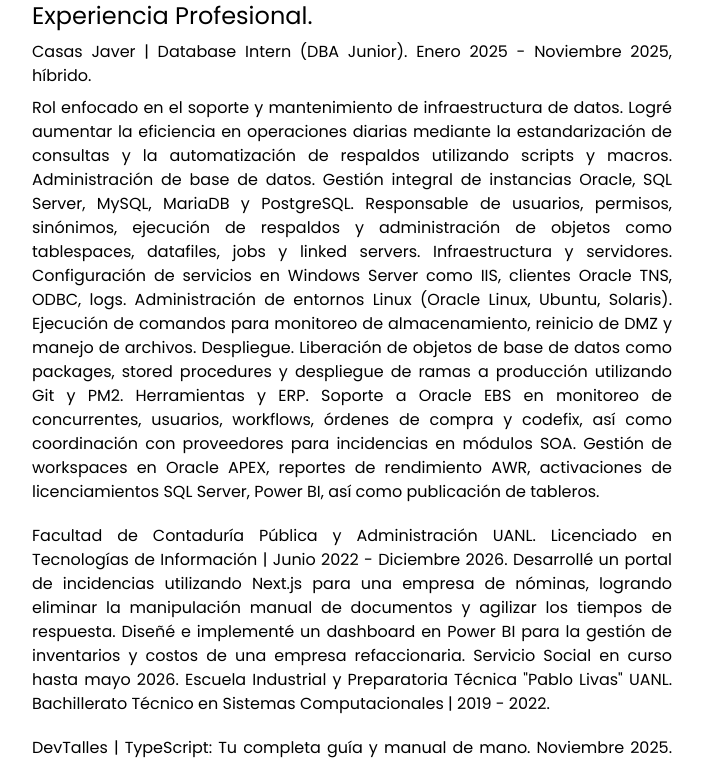
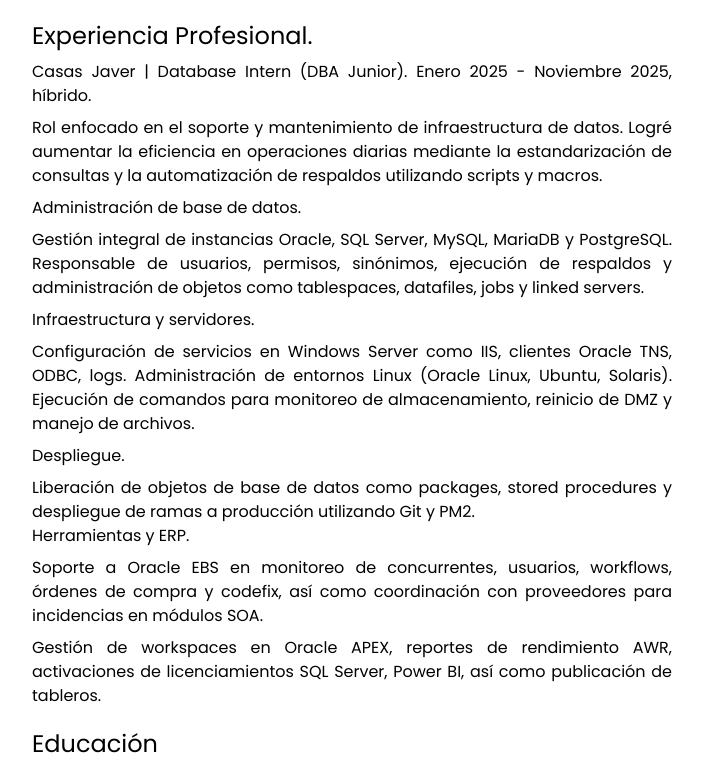
Before and after one commit to Angel-Diaz-H/CV-Tailwind-CSS, a React (Vite) app: page / in a window 1280 px wide. Shown: the part 407-1169 px from the top of the page, without its empty margins (288-991 px from the left). Built offline with nearby package versions, Linux system fonts and the light colour scheme.

Commit message:
Etiquetas de títulos con tamaños

```diff
--- a/src/components/Capacitaciones.tsx
+++ b/src/components/Capacitaciones.tsx
@@ -1,6 +1,7 @@
 export const Capacitaciones = () => {
   return (
     <div>
+      <h2 className="text-2xl">Capacitaciones.</h2>
       DevTalles | TypeScript: Tu completa guía y manual de mano. Noviembre 2025.
       DevTalles | JavaScript Moderno: Guia para dominar el lenguaje. Octubre
       2025. DevTalles | Programacion para principiantes - Primeros. Septiembre
--- a/src/components/Educacion.tsx
+++ b/src/components/Educacion.tsx
@@ -1,6 +1,7 @@
 export const Educacion = () => {
   return (
     <div>
+      <h2 className="text-2xl">Educación</h2>
       Facultad de Contaduría Pública y Administración UANL. Licenciado en
       Tecnologías de Información | Junio 2022 - Diciembre 2026. Desarrollé un
       portal de incidencias utilizando Next.js para una empresa de nóminas,
--- a/src/components/ExperienciaProfesional.tsx
+++ b/src/components/ExperienciaProfesional.tsx
@@ -2,29 +2,43 @@
   return (
     <div className="space-y-2">
       <h2 className="text-2xl">Experiencia Profesional.</h2>
-      <p>
+      <h3>
         Casas Javer | Database Intern (DBA Junior). Enero 2025 - Noviembre 2025,
         híbrido.
-      </p>
+      </h3>
       <p>
         Rol enfocado en el soporte y mantenimiento de infraestructura de datos.
         Logré aumentar la eficiencia en operaciones diarias mediante la
         estandarización de consultas y la automatización de respaldos utilizando
-        scripts y macros. Administración de base de datos. Gestión integral de
-        instancias Oracle, SQL Server, MySQL, MariaDB y PostgreSQL. Responsable
-        de usuarios, permisos, sinónimos, ejecución de respaldos y
-        administración de objetos como tablespaces, datafiles, jobs y linked
-        servers. Infraestructura y servidores. Configuración de servicios en
-        Windows Server como IIS, clientes Oracle TNS, ODBC, logs. Administración
-        de entornos Linux (Oracle Linux, Ubuntu, Solaris). Ejecución de comandos
-        para monitoreo de almacenamiento, reinicio de DMZ y manejo de archivos.
-        Despliegue. Liberación de objetos de base de datos como packages, stored
-        procedures y despliegue de ramas a producción utilizando Git y PM2.
-        Herramientas y ERP. Soporte a Oracle EBS en monitoreo de concurrentes,
-        usuarios, workflows, órdenes de compra y codefix, así como coordinación
-        con proveedores para incidencias en módulos SOA. Gestión de workspaces
-        en Oracle APEX, reportes de rendimiento AWR, activaciones de
-        licenciamientos SQL Server, Power BI, así como publicación de tableros.
+        scripts y macros.
+      </p>
+      <h4>Administración de base de datos.</h4>
+      <p>
+        Gestión integral de instancias Oracle, SQL Server, MySQL, MariaDB y
+        PostgreSQL. Responsable de usuarios, permisos, sinónimos, ejecución de
+        respaldos y administración de objetos como tablespaces, datafiles, jobs
+        y linked servers.
+      </p>
+      <h4>Infraestructura y servidores.</h4>
+      <p>
+        Configuración de servicios en Windows Server como IIS, clientes Oracle
+        TNS, ODBC, logs. Administración de entornos Linux (Oracle Linux, Ubuntu,
+        Solaris). Ejecución de comandos para monitoreo de almacenamiento,
+        reinicio de DMZ y manejo de archivos.
+      </p>
+      <h4>Despliegue.</h4>
+      Liberación de objetos de base de datos como packages, stored procedures y
+      despliegue de ramas a producción utilizando Git y PM2.
+      <h4>Herramientas y ERP.</h4>
+      <p>
+        Soporte a Oracle EBS en monitoreo de concurrentes, usuarios, workflows,
+        órdenes de compra y codefix, así como coordinación con proveedores para
+        incidencias en módulos SOA.
+      </p>
+      <p>
+        Gestión de workspaces en Oracle APEX, reportes de rendimiento AWR,
+        activaciones de licenciamientos SQL Server, Power BI, así como
+        publicación de tableros.
       </p>
     </div>
   );
--- a/src/components/TecnologiasHabilidades.tsx
+++ b/src/components/TecnologiasHabilidades.tsx
@@ -1,7 +1,7 @@
 export const TecnologiasHabilidades = () => {
   return (
     <div>
-      <h2>Tecnologias y Habilidades.</h2>
+      <h2 className="text-2xl">Tecnologias y Habilidades.</h2>
       <p>
         Web frontend. JavaScript, TypeScript, React, Next.js, HTML, CSS
         (Tailwind, Bootstrap, ShadCN), Vite. Backend. Node.js, C# (.NET Core
--- a/src/content.tsx
+++ b/src/content.tsx
@@ -12,8 +12,10 @@
       <ResumenProfesional />
       <ExperienciaProfesional />
       <Educacion />
-      <Capacitaciones />
-      <TecnologiasHabilidades />
+      <div className="grid grid-cols-2 space-x-5">
+        <Capacitaciones />
+        <TecnologiasHabilidades />
+      </div>
     </div>
   );
 };
--- a/src/main.tsx
+++ b/src/main.tsx
@@ -6,7 +6,7 @@
 
 createRoot(document.getElementById("root")!).render(
   <StrictMode>
-    <div className="font-poppins min-h-screen space-y-5 px-80 py-5">
+    <div className="font-poppins min-h-screen space-y-5 px-10 py-10 sm:px-10 md:px-10 lg:px-25 xl:px-80">
       <Header />
       <Content />
     </div>
```
